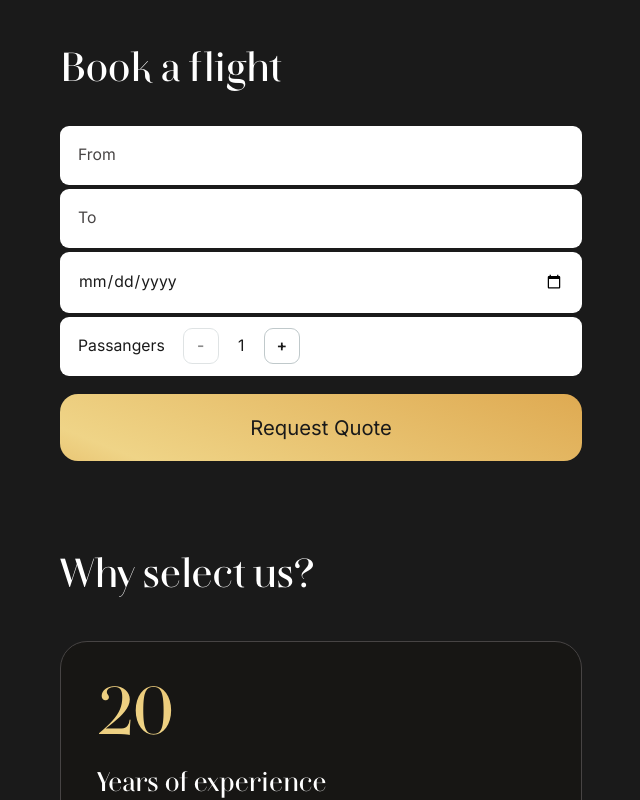
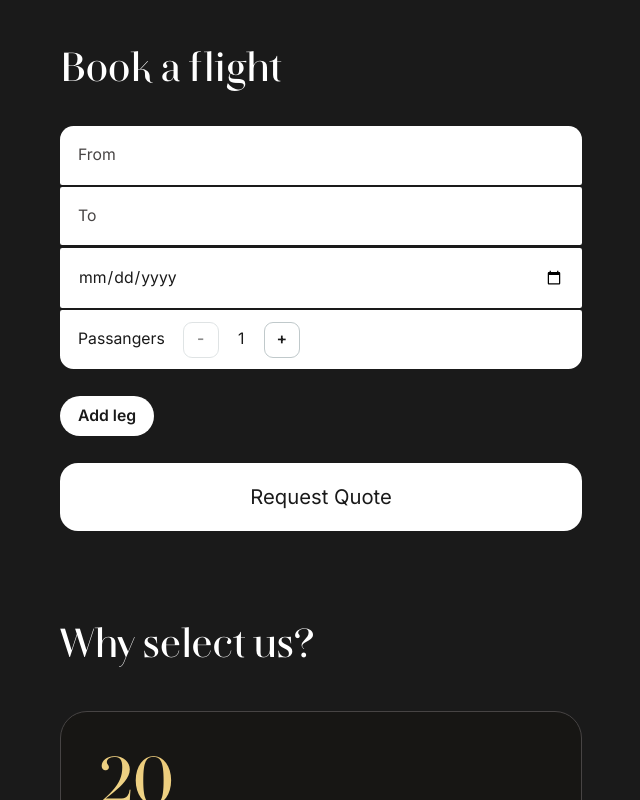
Before and after one commit to pixbs/atmjet_website, a Next.js app: page /en in a window 1280 px wide. Shown: the part 800-1600 px from the top of the page, without its empty margins (319-959 px from the left). Built offline with nearby package versions, Linux system fonts and the light colour scheme.

Commit message:
✨ feat: Add "Add leg" button to home page

```diff
--- a/messages/en/home_page.json
+++ b/messages/en/home_page.json
@@ -10,6 +10,7 @@
 		"passangers": "Passangers",
 		"request-quote": "Request Quote",
 		"delete-leg": "Delete leg",
+		"add-leg": "Add leg",
 		"confirm": "Request successfully sent"
 	},
 	"home-why-us": {
--- a/src/app/[locale]/globals.css
+++ b/src/app/[locale]/globals.css
@@ -29,7 +29,7 @@ button.big {
 }
 
 input {
-	@apply rounded-lg bg-gray-900 px-4 py-4 text-sm font-normal text-gray-100;
+	@apply rounded-sm bg-gray-900 px-4 py-4 text-sm font-normal text-gray-100;
 	-webkit-appearance: none;
 	appearance: none;
 }
--- a/src/components/elements/counter_input.tsx
+++ b/src/components/elements/counter_input.tsx
@@ -1,95 +1,60 @@
 'use client'
 
-import { useState, useEffect } from 'react'
 import { useController, useFormContext } from 'react-hook-form'
 
-interface CounterInputProps {
-	label: string
-	id: string
-}
-
-export function CounterInput(props: CounterInputProps) {
+export function CounterInput(props: React.InputHTMLAttributes<HTMLInputElement>) {
 	const { control } = useFormContext()
 	const {
 		field: { value, onChange, onBlur },
 	} = useController({
-		name: props.id,
+		name: props.name || 'passangers',
 		control,
 		defaultValue: 1,
 	})
 
-	const { label, id } = props
-
-	// Sync internal state with the form state
-	useEffect(() => {
-		setCount(value)
-	}, [value])
-
-	const [count, setCount] = useState(value)
+	const { placeholder, ...inputProps } = props
 
 	const increment = (e: React.MouseEvent<HTMLButtonElement>) => {
 		e.preventDefault()
-		if (count >= 25) {
-			setCount(25)
-			onChange(25)
-			return
-		}
-		const newCount = count + 1
-		setCount(newCount)
+		const newCount = Math.min(25, value + 1)
 		onChange(newCount)
 	}
 
 	const decrement = (e: React.MouseEvent<HTMLButtonElement>) => {
 		e.preventDefault()
-		if (count <= 1) {
-			setCount(1)
-			onChange(1)
-			return
-		}
-		const newCount = count - 1
-		setCount(newCount)
+		const newCount = Math.max(1, value - 1)
 		onChange(newCount)
 	}
 
 	const handleChange = (e: React.ChangeEvent<HTMLInputElement>) => {
-		e.preventDefault()
-		const value = Number(e.target.value)
-		if (Number.isNaN(value)) {
-			return
+		const newValue = Number(e.target.value)
+		if (!Number.isNaN(newValue)) {
+			onChange(Math.min(25, Math.max(1, newValue)))
 		}
-		if (value < 1) {
-			setCount(1)
-			onChange(1)
-			return
-		}
-		if (value > 25) {
-			setCount(25)
-			onChange(25)
-			return
-		}
-		setCount(value)
-		onChange(value)
 	}
 
 	return (
-		<div className='flex-row items-center rounded-lg bg-gray-900 px-4 py-2.5 text-sm font-normal text-gray-100'>
-			<label className='pr-4'>{label}</label>
+		<div className='flex-row items-center rounded-sm bg-gray-900 px-4 py-2.5 text-sm font-normal text-gray-100'>
+			<label className='pr-4'>{placeholder}</label>
 			<button
-				className={`size-8 rounded-lg border border-gray-700 p-0 ${count <= 1 ? 'cursor-not-allowed opacity-50' : ''}`}
-				children='-'
+				className={`size-8 rounded-lg border border-gray-700 p-0 ${value <= 1 ? 'cursor-not-allowed opacity-50' : ''}`}
 				onClick={decrement}
-			/>
+			>
+				-
+			</button>
 			<input
 				className='w-10 border-none bg-transparent stroke-none p-0 py-1 text-center focus:stroke-none'
+				value={value}
 				onChange={handleChange}
-				value={count}
 				onBlur={onBlur}
+				{...inputProps}
 			/>
 			<button
-				className={`size-8 rounded-lg border border-gray-700 p-0 ${count >= 25 ? 'cursor-not-allowed opacity-50' : ''}`}
-				children='+'
+				className={`size-8 rounded-lg border border-gray-700 p-0 ${value >= 25 ? 'cursor-not-allowed opacity-50' : ''}`}
 				onClick={increment}
-			/>
+			>
+				+
+			</button>
 		</div>
 	)
 }
--- /dev/null
+++ b/src/components/form/direction.tsx
@@ -0,0 +1,59 @@
+import { useTranslations } from 'next-intl'
+import { CounterInput } from '../elements'
+import { z } from 'zod'
+import { useForm, FormProvider, useFormContext, Controller } from 'react-hook-form'
+import { zodResolver } from '@hookform/resolvers/zod'
+
+export const directionSchema = z.object({
+	from: z.string().nonempty('From is required'),
+	to: z.string().optional(),
+	date: z
+		.string()
+		.nonempty('Date is required')
+		.refine((val) => !isNaN(Date.parse(val)), { message: 'Invalid date format' }),
+	passangers: z.number().int().positive('Passangers must be a positive number'),
+})
+
+interface DirectionProps {
+	index: number
+}
+
+export function Direction(props: DirectionProps) {
+	const t = useTranslations('form')
+	const { index } = props
+	const {
+		control,
+		formState: { errors },
+	} = useFormContext()
+
+	return (
+		<div className='gap-0.5 overflow-hidden rounded-xl'>
+			<Controller
+				control={control}
+				name={`direction.${index}.from`}
+				render={({ field }) => <input {...field} placeholder={t('from')} />}
+			/>
+			<Controller
+				control={control}
+				name={`direction.${index}.to`}
+				render={({ field }) => <input {...field} placeholder={t('to')} />}
+			/>
+			<Controller
+				control={control}
+				name={`direction.${index}.date`}
+				render={({ field }) => <input {...field} type='date' placeholder={t('date')} />}
+			/>
+			<Controller
+				control={control}
+				name={`direction.${index}.passangers`}
+				render={({ field }) => (
+					<CounterInput
+						{...field}
+						placeholder={t('passangers')}
+						onChange={(e) => field.onChange(Number(e.target.value))}
+					/>
+				)}
+			/>
+		</div>
+	)
+}
--- a/src/components/form/request_flight.tsx
+++ b/src/components/form/request_flight.tsx
@@ -3,50 +3,70 @@
 import { useTranslations } from 'next-intl'
 import { CounterInput } from '../elements'
 import { z } from 'zod'
-import { useForm, FormProvider } from 'react-hook-form'
+import { useForm, FormProvider, useFieldArray } from 'react-hook-form'
 import { zodResolver } from '@hookform/resolvers/zod'
+import { Direction, directionSchema } from './direction'
 
 const schema = z.object({
-	from: z.string().nonempty('From is required'),
-	to: z.string().optional(),
-	date: z
-		.string()
-		.nonempty('Date is required')
-		.refine((val) => !isNaN(Date.parse(val)), { message: 'Invalid date format' }),
-	passangers: z.number().min(1, 'At least one passenger is required'),
+	direction: z.array(directionSchema),
 })
 
-export function RequestForm() {
+type FormSchemaType = z.infer<typeof schema>
+
+interface RequestFormProps {
+	buttonText?: string
+	buttonClassName?: string
+	max?: number
+}
+
+export function RequestForm(props: RequestFormProps) {
+	const { buttonText, buttonClassName, max = 4 } = props
 	const t = useTranslations('form')
-	type FormData = z.infer<typeof schema>
-	const methods = useForm<FormData>({
+	const methods = useForm<FormSchemaType>({
 		resolver: zodResolver(schema),
+		defaultValues: {
+			direction: [{ from: '', to: '', date: '', passangers: 1 }],
+		},
 	})
 
-	const { register, handleSubmit } = methods
+	const { control, handleSubmit } = methods
+	const { fields, append, remove } = useFieldArray({
+		control,
+		name: 'direction',
+	})
 
-	const onSubmit = (data: FormData) => {
+	const onSubmit = (data: FormSchemaType) => {
 		console.log(data)
 	}
 
-	const handleClick = () => {
-		const input = document.querySelector('input[type="date"]') as HTMLInputElement
-		if (input) {
-			input.focus()
-		}
+	const handleAppend = () => {
+		append({ from: '', to: '', date: '', passangers: 1 })
+	}
+
+	const handleRemove = (index: number) => {
+		remove(index)
 	}
 
 	return (
 		<FormProvider {...methods}>
-			<form className='flex flex-col gap-1' onSubmit={handleSubmit(onSubmit)}>
-				<input placeholder={t('from')} {...register('from')} />
-				<input placeholder={t('to')} {...register('to')} />
-				<div className='rounded-2xl bg-gray-900' onClick={handleClick}>
-					<input type='date' placeholder={t('date')} {...register('date')} />
-				</div>
-				<CounterInput label={t('passangers')} id='passangers' />
-				<button type='submit' className='big mt-3 bg-gold bg-fixed'>
-					{t('request-quote')}
+			<form onSubmit={handleSubmit(onSubmit)} className='flex flex-col gap-6'>
+				{fields.map((field, index) => (
+					<div key={field.id} className='flex flex-col gap-2'>
+						<Direction index={index} />
+						{index != 0 && (
+							<button type='button' onClick={() => handleRemove(index)} className='self-end'>
+								{t('delete-leg')}
+							</button>
+						)}
+					</div>
+				))}
+				{fields.length < max && (
+					<button type='button' onClick={handleAppend} className='self-start'>
+						{t('add-leg')}
+					</button>
+				)}
+				<button type='submit' className={buttonClassName || 'big'}>
+					{buttonText || t('request-quote')}
 				</button>
 			</form>
 		</FormProvider>
```
